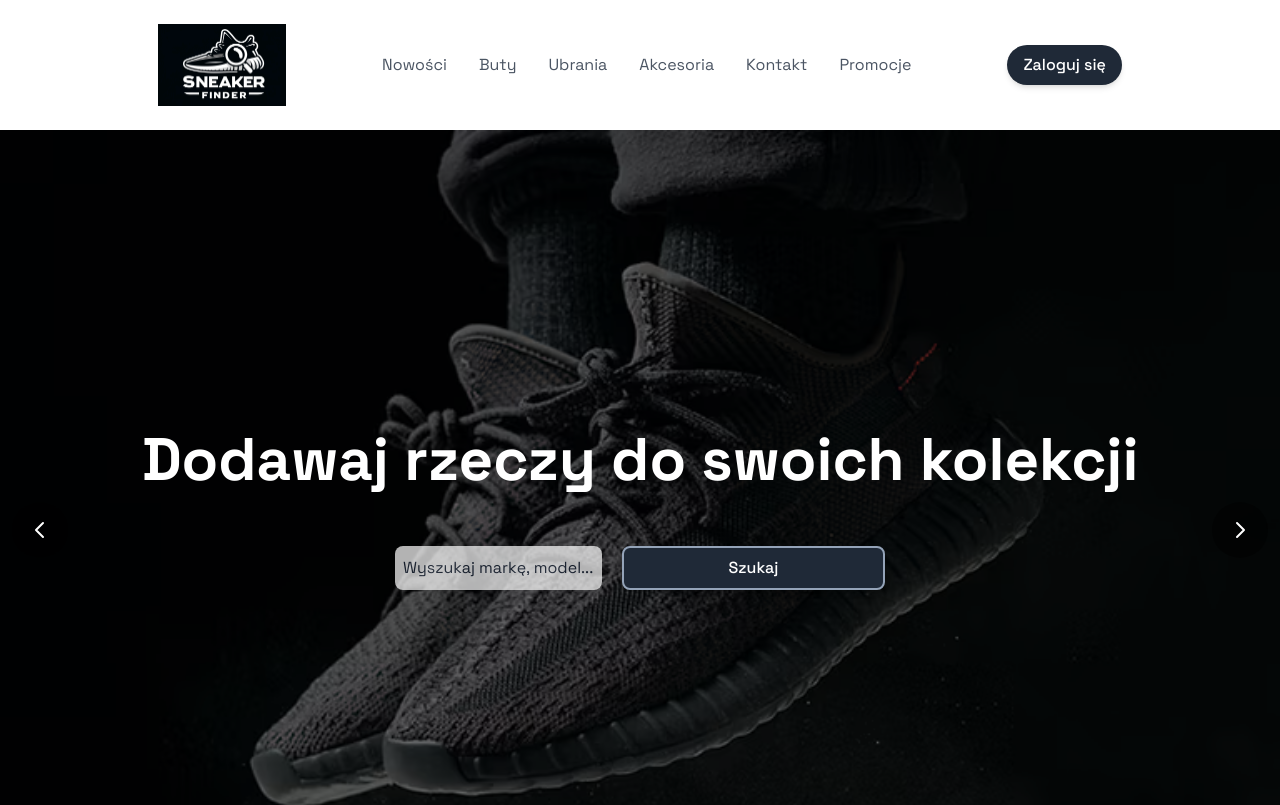
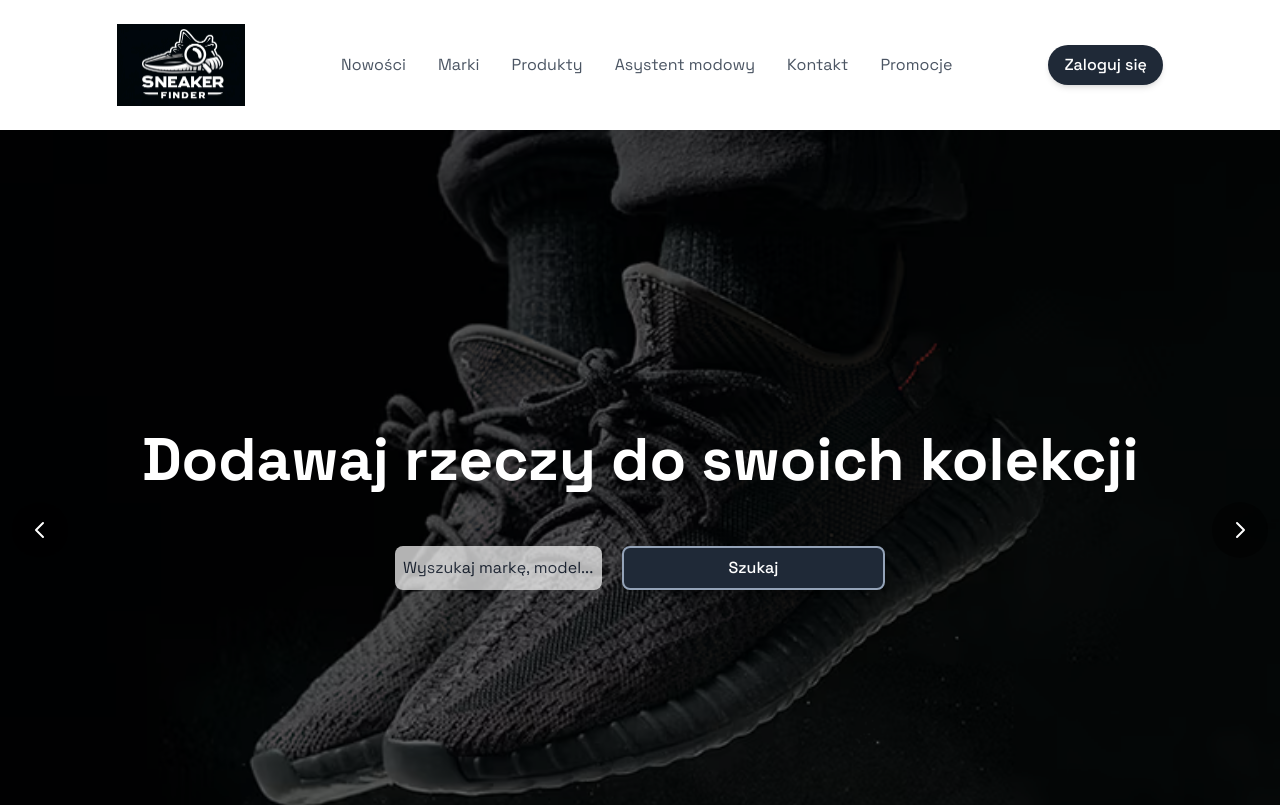
Before and after one commit to jklis2/Sneaker_Finder, a React (Vite) app in the folder Sneaker_Finder/SneakerFinderClient/: page / in a window 1280 px wide. Shown: the top 805 px of the page. Built offline with nearby package versions, Linux system fonts and the light colour scheme; no server answers.

Commit message:
chore: Update Navbar links

```diff
--- a/Sneaker_Finder/SneakerFinderClient/src/layouts/Navbar.tsx
+++ b/Sneaker_Finder/SneakerFinderClient/src/layouts/Navbar.tsx
@@ -46,16 +46,16 @@ export default function Navbar() {
           <Link to="/" className="text-gray-600 hover:text-gray-800 pl-16">
             Nowości
           </Link>
-          <Link to="/" className="text-gray-600 hover:text-gray-800">
-            Buty
+          <Link to="/allBrands" className="text-gray-600 hover:text-gray-800">
+            Marki
           </Link>
-          <Link to="/" className="text-gray-600 hover:text-gray-800">
-            Ubrania
+          <Link to="/allProducts" className="text-gray-600 hover:text-gray-800">
+            Produkty
           </Link>
-          <Link to="/" className="text-gray-600 hover:text-gray-800">
-            Akcesoria
+          <Link to="/styleAdvisor" className="text-gray-600 hover:text-gray-800">
+            Asystent modowy
           </Link>
-          <Link to="/" className="text-gray-600 hover:text-gray-800">
+          <Link to="/contact" className="text-gray-600 hover:text-gray-800">
             Kontakt
           </Link>
           <Link to="/" className="text-gray-600 hover:text-gray-800 pr-16">
```
